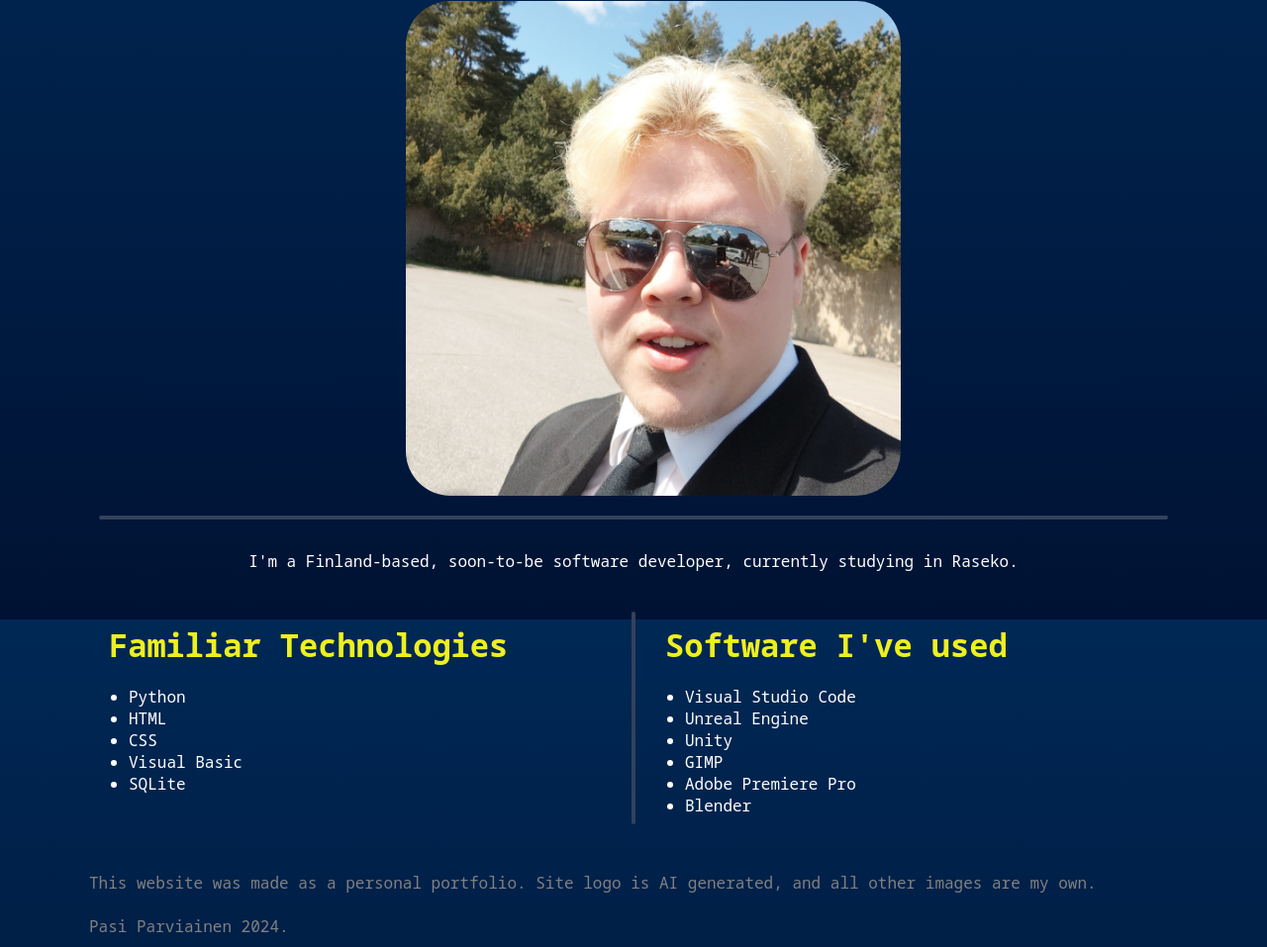
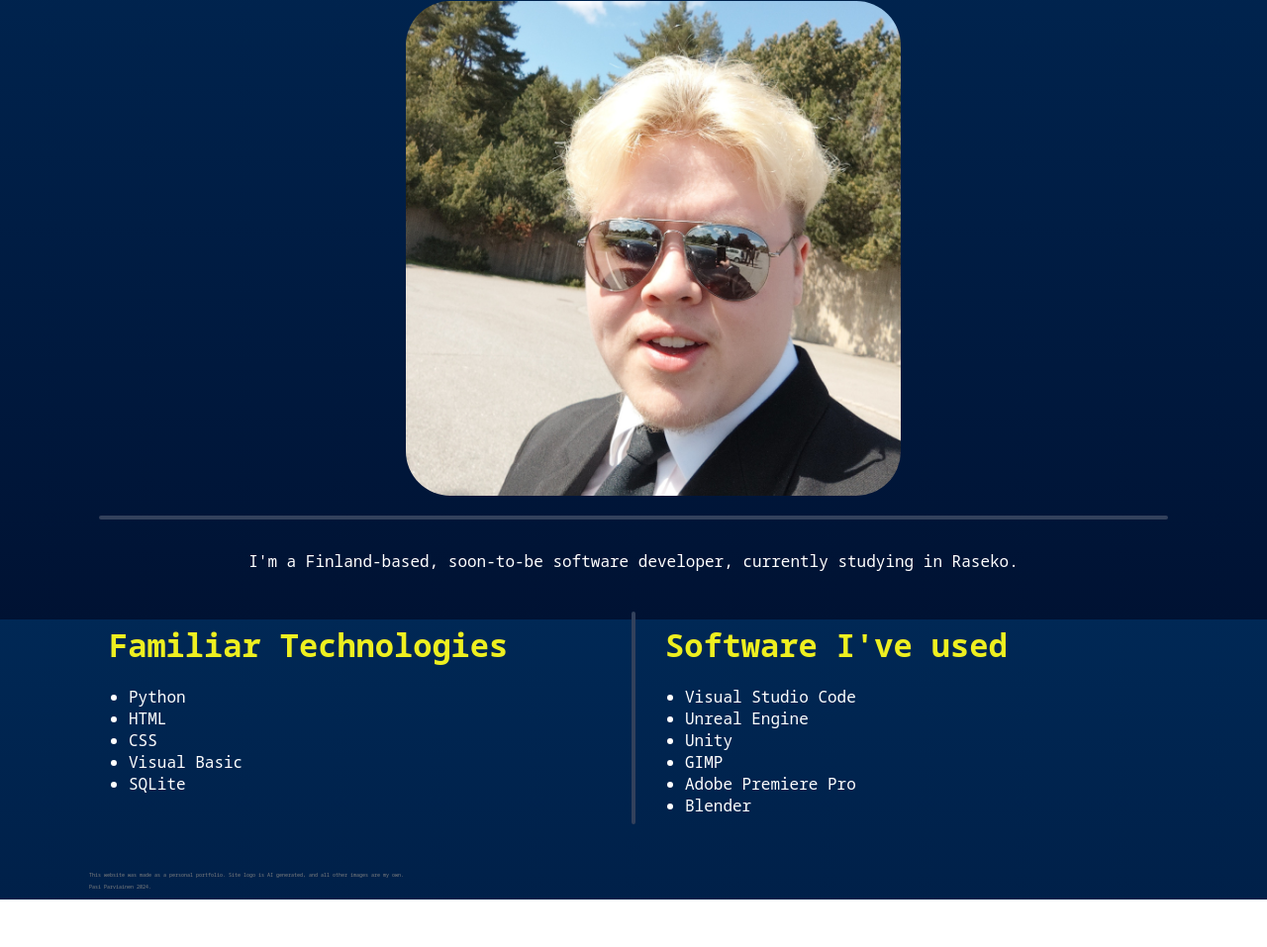
Before and after one commit to PasiParviainen/PasiParviainen.github.io, a plain HTML site: page index.html in a window 1280 px wide. Shown: the part 174-1131 px from the top of the page at 99% size. After the commit the page ends 1083 px from the top, so only its background shows below. Drawn offline with Linux system fonts and the light colour scheme.

Commit message:
Update style.css
Changed footer font size

```diff
--- a/style.css
+++ b/style.css
@@ -53,6 +53,7 @@ ul {
 }
 
 footer {
+	font-size: 5px;
   background-color: transparent;
   overflow: hidden;
   padding: 10px 10px;
```
